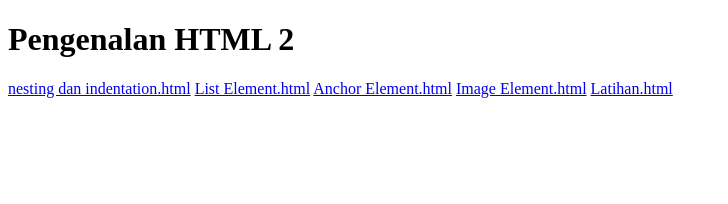
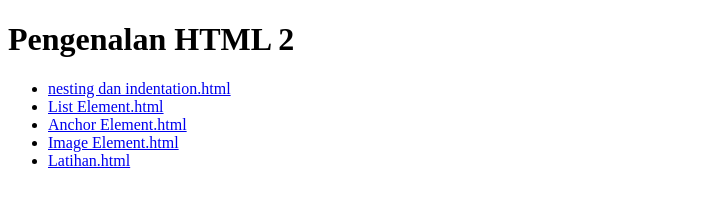
Before and after one commit to AisyahAmaliaa11/PengenalanHTML2, a plain HTML site: page index.html in a window 1280 px wide. Shown: the whole page, without its empty margins (0-728 px from the left). Drawn offline with Linux system fonts and the light colour scheme.

Commit message:
Add files via upload

```diff
--- a/index.html
+++ b/index.html
@@ -7,10 +7,12 @@
 </head>
 <body>
 <h1>Pengenalan HTML 2</h1>
-<a href="./nesting dan indentation.html">nesting dan indentation.html</a>
-<a href="./List Element.html">List Element.html</a>
-<a href="./Anchor Element.html">Anchor Element.html</a>
-<a href="./Image Element.html">Image Element.html</a>
-<a href="./Latihan.html">Latihan.html</a>
+<ul>
+<li><a href="./nesting dan indentation.html">nesting dan indentation.html</a></li>
+<li><a href="./List Element.html">List Element.html</a></li>
+<li><a href="./Anchor Element.html">Anchor Element.html</a></li>
+<li><a href="./Image Element.html">Image Element.html</a></li>
+<li><a href="./Latihan.html">Latihan.html</a></li>
+</ul>
 </body>
 </html>
```
